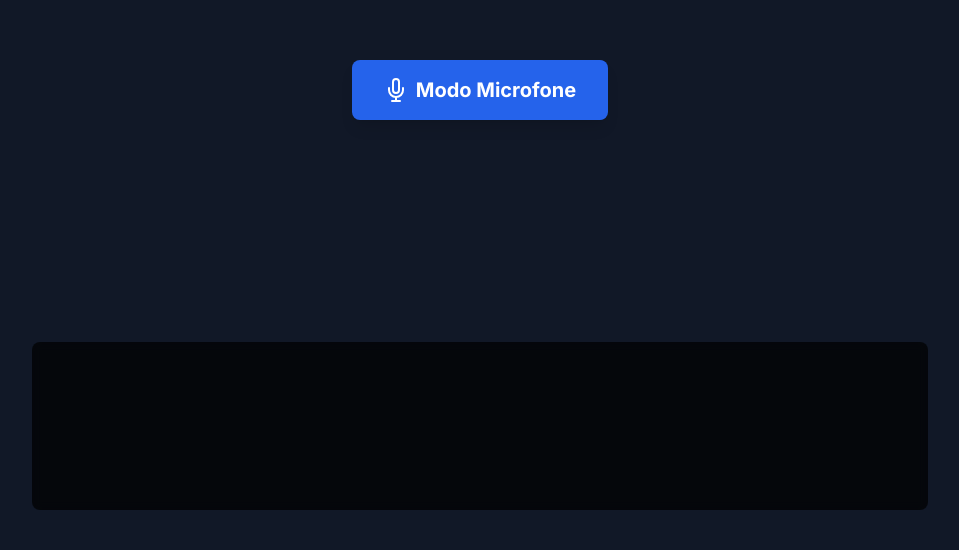
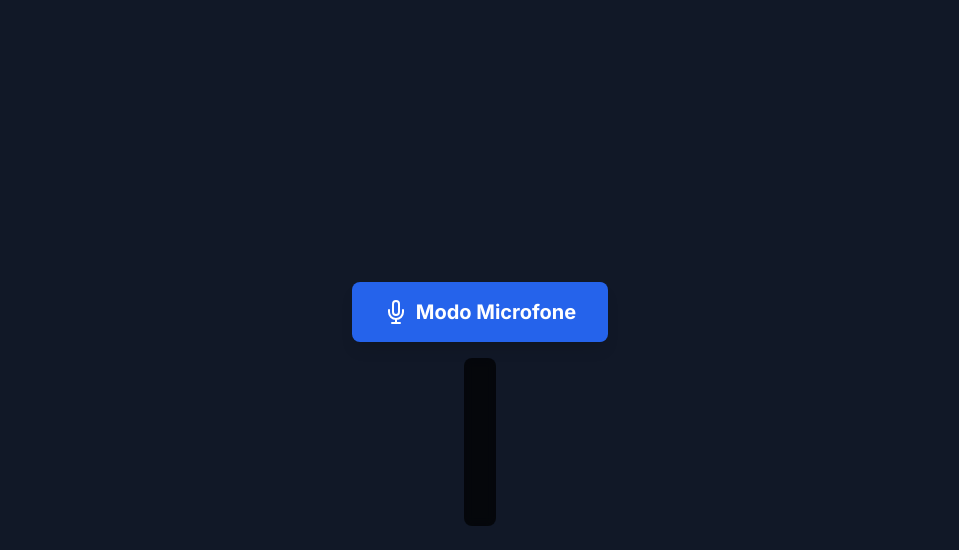
Before and after one commit to facoriolano/vlibras2, a plain HTML site: page index.html in a window 1280 px wide. Shown: the part 250-800 px from the top of the page, without its empty margins (160-1119 px from the left). Drawn offline with nearby package versions, Linux system fonts and the light colour scheme.

Commit message:
Update index.html

```diff
--- a/index.html
+++ b/index.html
@@ -111,15 +111,14 @@
 
 
     <!-- =========== NOSSA INTERFACE DE USUÁRIO (UI) =========== -->
-    <!-- Este container coloca nosso UI (botões e legendas) por cima do avatar -->
-    <div class="ui-overlay h-full w-full flex flex-col items-center justify-between p-4 sm:p-6">
+    <!-- Ajustado para usar 'justify-end' para empurrar o conteúdo para baixo -->
+    <div class="ui-overlay h-full w-full flex flex-col items-center justify-end p-4 sm:p-6">
 
-        <!-- Espaço reservado no topo (apenas para equilíbrio visual) -->
-        <div class="h-16">
-            <!-- Pode-se adicionar um logo ou título aqui se desejar -->
-        </div>
+        <!-- Novo container para agrupar botões e legendas no rodapé -->
+        <div class="w-full max-w-4xl mx-auto flex flex-col items-center gap-4">
 
             <!-- Botões de Controle -->
+            <!-- Os botões agora ficam acima das legendas -->
             <div class="flex flex-col sm:flex-row gap-4">
                 <button id="btn-start" class="bg-blue-600 hover:bg-blue-700 text-white font-bold py-4 px-8 rounded-lg shadow-lg transition-all text-xl flex items-center gap-2">
                     <!-- Ícone de Microfone (SVG) -->
@@ -134,7 +133,6 @@
             </div>
 
             <!-- Container para Closed Captions (3 linhas) -->
-        <div class="w-full max-w-4xl mx-auto mb-4">
             <div id="captions-container"
                  class="bg-black bg-opacity-70 backdrop-blur-sm p-4 rounded-lg"
                  style="min-height: 8rem;"> <!-- Altura mínima para 3 linhas de texto -->
```
Lines whose indentation alone changed are shown as unchanged.
